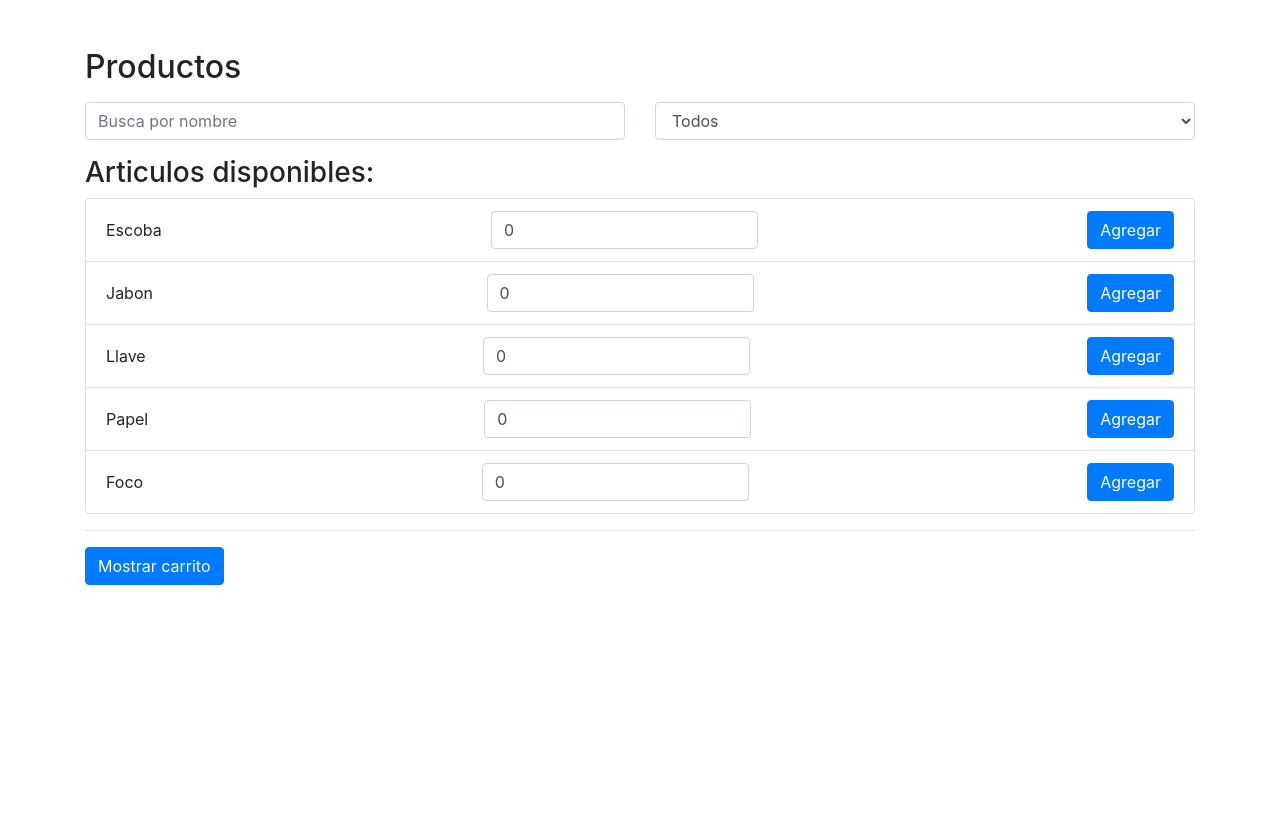
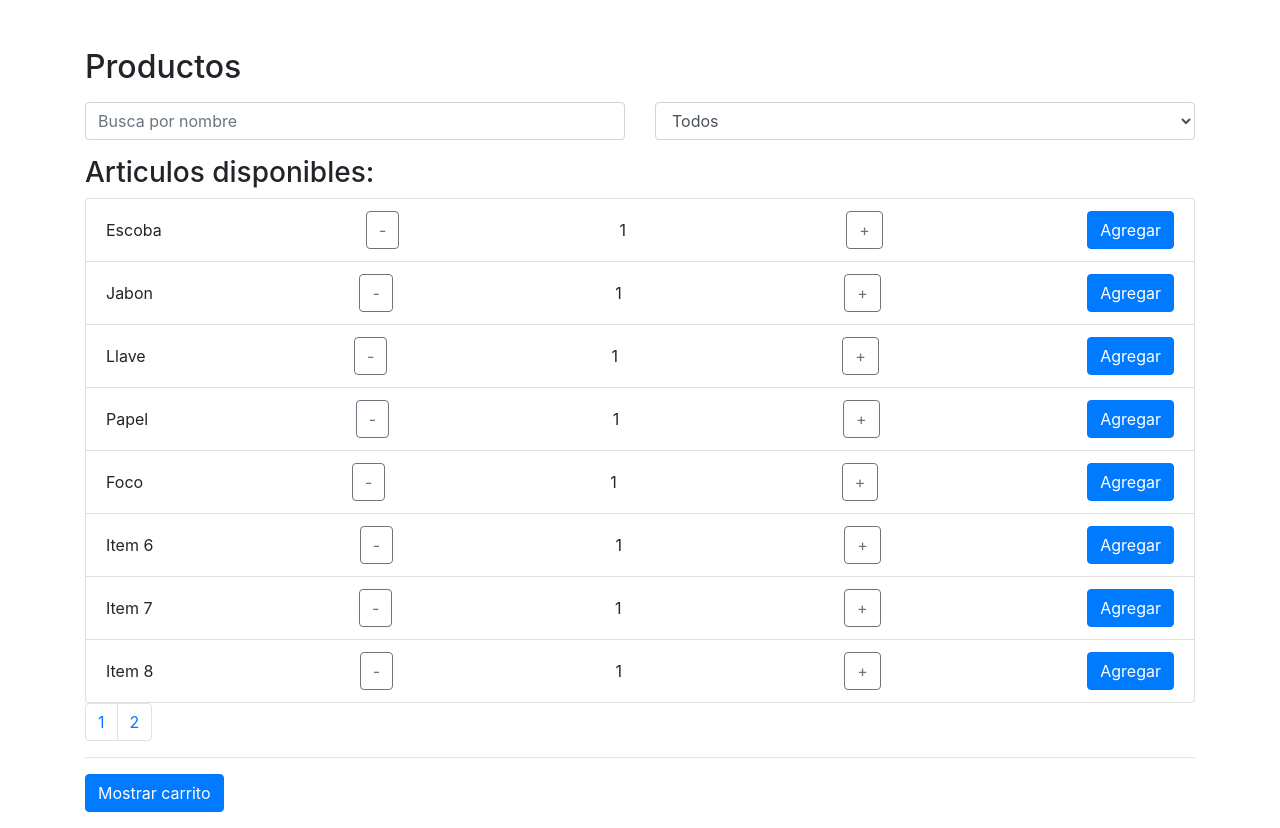
Before and after one commit to RovleZMex/StockMaster, a Django app: page /trabajadores/ in a window 1280 px wide. Before the commit the page ends 585 px from the top, so only its background shows below. Run offline with Django 4.2, Linux system fonts and the light colour scheme; parts of the project's set-up code (start-up, migrations or seed data) failed here and were passed over; some libraries are stand-ins or nearby versions.

Commit message:
Pagination and + _ buttons

```diff
--- a/StockMaster/templates/store/store.html
+++ b/StockMaster/templates/store/store.html
@@ -1,10 +1,12 @@
 <!DOCTYPE html>
 <html>
+
 <head>
     <title>Worker</title>
     <!-- Bootstrap CSS -->
     <link rel="stylesheet" href="https://maxcdn.bootstrapcdn.com/bootstrap/4.0.0/css/bootstrap.min.css">
 </head>
+
 <body>
 
     <div class="container mt-5">
@@ -12,7 +14,8 @@
 
         <div class="row my-3">
             <div class="col">
-            <input type="text" class="form-control" placeholder="Busca por nombre" id="searchInput" oninput="filterItems()">
+                <input type="text" class="form-control" placeholder="Busca por nombre" id="searchInput"
+                    oninput="filterItems()">
             </div>
             <div class="col">
                 <select class="form-control" id="categoryFilter" onchange="filterItems()">
@@ -23,36 +26,22 @@
                     <option value="CLE">Limpieza</option>
                 </select>
             </div>
-
         </div>
 
         <div class="row">
             <div class="col">
                 <h3>Articulos disponibles:</h3>
                 <ul id="items" class="list-group">
-                <li class="list-group-item d-flex justify-content-between align-items-center" data-category="Limpieza">
-                    Escoba <input type="number" min="0" value="0" class="form-control w-25">
-                    <button class="btn btn-primary" onclick="addItem('Escoba')">Agregar</button>
-                </li>
-                <li class="list-group-item d-flex justify-content-between align-items-center" data-category="Limpieza">
-                    Jabon <input type="number" min="0" value="0" class="form-control w-25">
-                    <button class="btn btn-primary" onclick="addItem('Jabon')">Agregar</button>
-                </li>
-                <li class="list-group-item d-flex justify-content-between align-items-center" data-category="Plomería">
-                    Llave <input type="number" min="0" value="0" class="form-control w-25">
-                    <button class="btn btn-primary" onclick="addItem('Llave')">Agregar</button>
-                </li>
-                 <li class="list-group-item d-flex justify-content-between align-items-center" data-category="Oficina">
-                    Papel <input type="number" min="0" value="0" class="form-control w-25">
-                    <button class="btn btn-primary" onclick="addItem('Papel')">Agregar</button>
-                </li>
-                <li class="list-group-item d-flex justify-content-between align-items-center" data-category="Eléctrico">
-                    Foco <input type="number" min="0" value="0" class="form-control w-25">
-                    <button class="btn btn-primary" onclick="addItem('Foco')">Agregar</button>
-                </li>
+                    <!-- Items will be dynamically loaded here -->
                 </ul>
             </div>
         </div>
+
+        <nav aria-label="Page navigation example">
+            <ul class="pagination" id="pagination">
+                <!-- Pagination buttons will be dynamically loaded here -->
+            </ul>
+        </nav>
 
         <hr>
 
@@ -62,6 +51,7 @@
             </div>
         </div>
     </div>
+
 
     <!-- Bootstrap JS and dependencies -->
     <script src="https://ajax.googleapis.com/ajax/libs/jquery/3.5.1/jquery.min.js"></script>
@@ -74,25 +64,51 @@
             { name: 'Jabon', category: 'CLE' },
             { name: 'Llave', category: 'PLU' },
             { name: 'Papel', category: 'OFF' },
-        { name: 'Foco', category: 'ELE' }
+            { name: 'Foco', category: 'ELE' },
+            { name: 'Item 6', category: 'ELE' },
+            { name: 'Item 7', category: 'PLU' },
+            { name: 'Item 8', category: 'CLE' },
+            { name: 'Item 9', category: 'OFF' },
+            { name: 'Item 10', category: 'ELE' },
+            { name: 'Item 11', category: 'PLU' },
+            { name: 'Item 12', category: 'CLE' },
+            { name: 'Item 13', category: 'OFF' },
+            { name: 'Item 14', category: 'ELE' },
+            { name: 'Item 15', category: 'PLU' }
+        ];
+        let currentPage = 1;
+        const itemsPerPage = 8;
+
+        function incrementQuantity(buttonElement) {
+            const quantityElem = buttonElement.previousElementSibling;
+            quantityElem.textContent = parseInt(quantityElem.textContent) + 1;
+        }
 
 
-    ]; // Sample list of available items
+        function decreaseQuantity(buttonElement) {
+            const quantityElem = buttonElement.nextElementSibling;
+            if (parseInt(quantityElem.textContent) > 1) {
+                quantityElem.textContent = parseInt(quantityElem.textContent) - 1;
+            }
+        }
 
-    function addItem(itemName) {
+        function addItem(itemName, buttonElement) {
+            const quantityElem = buttonElement.previousElementSibling.previousElementSibling;
+            const quantity = parseInt(quantityElem.textContent);
+
             const item = {
                 name: itemName,
-            quantity: 1 // Default quantity is 1
+                quantity: quantity
             };
 
             const existingItem = cartItems.find(i => i.name === itemName);
             if (existingItem) {
-            existingItem.quantity += 1;
+                existingItem.quantity += quantity;
             } else {
                 cartItems.push(item);
             }
-                alert(`Se agregó ${itemName} al carrito`);
         }
+
 
         function showCart() {
             const cartList = document.getElementById("selectedItems");
@@ -118,14 +134,47 @@
             }
             const itemsList = document.getElementById('items');
             itemsList.innerHTML = '';
-        filteredItems.forEach(item => {
+            const startIndex = (currentPage - 1) * itemsPerPage;
+            const endIndex = currentPage * itemsPerPage;
+            const paginatedItems = filteredItems.slice(startIndex, endIndex);
+            paginatedItems.forEach(item => {
                 const listItem = document.createElement('li');
                 listItem.className = 'list-group-item d-flex justify-content-between align-items-center';
                 listItem.setAttribute('data-category', item.category);
-            listItem.innerHTML = `${item.name} <input type="number" min="0" value="0" class="form-control w-25"> <button class="btn btn-primary" onclick="addItem('${item.name}')">Agregar</button>`;
+                listItem.innerHTML = `${item.name}
+                <button class="btn btn-outline-secondary" onclick="decreaseQuantity(this)">-</button>
+                <span class="px-3 quantity-display">1</span>
+                <button class="btn btn-outline-secondary" onclick="incrementQuantity(this)">+</button>
+                <button class="btn btn-primary" onclick="addItem('${item.name}', this)">Agregar</button>`;
+
+
                 itemsList.appendChild(listItem);
             });
+            renderPagination(filteredItems.length);
         }
+
+        function renderPagination(totalItems) {
+            const totalPages = Math.ceil(totalItems / itemsPerPage);
+            const paginationElement = document.getElementById('pagination');
+            paginationElement.innerHTML = '';
+            for (let i = 1; i <= totalPages; i++) {
+                const li = document.createElement('li');
+                li.classList.add('page-item');
+                const a = document.createElement('a');
+                a.classList.add('page-link');
+                a.href = '#';
+                a.textContent = i;
+                a.addEventListener('click', function () {
+                    currentPage = i;
+                    filterItems();
+                });
+                li.appendChild(a);
+                paginationElement.appendChild(li);
+            }
+        }
+
+        // Initially load the items with the first page
+        filterItems();
     </script>
 
     <div class="modal" id="cartModal" tabindex="-1" role="dialog">
@@ -138,19 +187,20 @@
                     </button>
                 </div>
                 <div class="modal-body">
-                <!--  cart content here -->
                     <ul id="selectedItems" class="list-group">
                         <!-- Cart items will be displayed here -->
                     </ul>
-                <!-- Other cart information can be added here -->
                 </div>
                 <div class="modal-footer">
-                <button type="button" class="btn btn-secondary" data-dismiss="modal">Cerrar</button>
-                <button type="button" class="btn btn-primary" onclick="confirmOrder()">Confirmar</button>
+                    <button type="button" class="btn btn-primary">Checkout</button>
+                    <button type="button" class="btn btn-secondary" data-dismiss="modal">Close</button>
                 </div>
             </div>
         </div>
     </div>
 
+
+
 </body>
+
 </html>
```
Also changed, not shown: StockMaster/db.sqlite3. Lines whose indentation alone changed are shown as unchanged.
